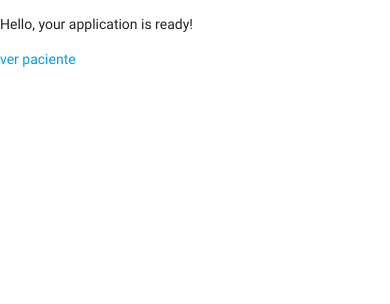
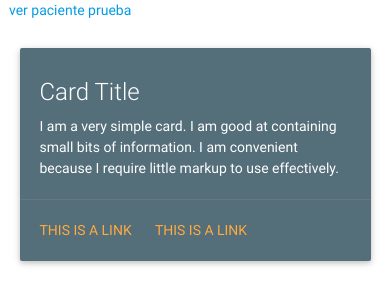
Before and after one commit to gerardoPV/Integrador, a website: page Integrador/www/index.html in a window 390 px wide. Drawn offline with nearby package versions, Linux system fonts and the light colour scheme; some packages are replaced by stand-ins of ours.

Commit message:
Prueba con tarjetas

```diff
--- a/Integrador/www/index.html
+++ b/Integrador/www/index.html
@@ -3,27 +3,21 @@
 <head>
     <meta charset="utf-8" />
 
-    <!--
-        Customize the content security policy in the meta tag below as needed. Add 'unsafe-inline' to default-src to enable inline JavaScript.
-        For details, see http://go.microsoft.com/fwlink/?LinkID=617521
-    -->
     <meta http-equiv="Content-Security-Policy" content="default-src 'self' data: gap: https://ssl.gstatic.com 'unsafe-eval'; style-src 'self' 'unsafe-inline'; media-src *">
     <title>Integrador</title>
+
+    <!--Let browser know website is optimized for mobile-->
+    <meta name="viewport" content="width=device-width, initial-scale=1.0" />
+
+    <!-- Integrador project references -->
+    <link href="css/index.css" rel="stylesheet" />
 
     <!--Import Google Icon Font-->
     <link href="http://fonts.googleapis.com/icon?family=Material+Icons" rel="stylesheet">
     <!--Import materialize.css-->
     <link type="text/css" rel="stylesheet" href="css/materialize.min.css" media="screen,projection" />
-
-    <!--Let browser know website is optimized for mobile-->
-    <meta name="viewport" content="width=device-width, initial-scale=1.0" />
-
-    <!-- Integrador references -->
-    <link href="css/index.css" rel="stylesheet" />
 </head>
 <body>
-    <p>Hello, your application is ready!</p>
-
     <!-- Cordova reference, this is added to your app when it's built. -->
     <script src="cordova.js"></script>
     <script src="scripts/platformOverrides.js"></script>
@@ -32,8 +26,31 @@
 
     <!--Import jQuery before materialize.js-->
     <script type="text/javascript" src="https://code.jquery.com/jquery-2.1.1.min.js"></script>
-    <script type="text/javascript" src="js/materialize.min.js"></script>
+    <script type="text/javascript" src="scripts/materialize.min.js"></script>
 
-    <a href="/paciente.html">ver paciente</a>
+    <div class="container">
+        <div class="row col s12 m6 offset-l3">
+            <div>
+                <a href="/paciente.html">ver paciente prueba</a>
+            </div>
+        </div>
+        <div class="row">
+            <div class="col s12 m6 offset-m3">
+                <div class="card blue-grey darken-1">
+                    <div class="card-content white-text">
+                        <span class="card-title">Card Title</span>
+                        <p>
+                            I am a very simple card. I am good at containing small bits of information.
+                            I am convenient because I require little markup to use effectively.
+                        </p>
+                    </div>
+                    <div class="card-action">
+                        <a href="#">This is a link</a>
+                        <a href="#">This is a link</a>
+                    </div>
+                </div>
+            </div>
+        </div>
+    </div>
 </body>
 </html>
```
